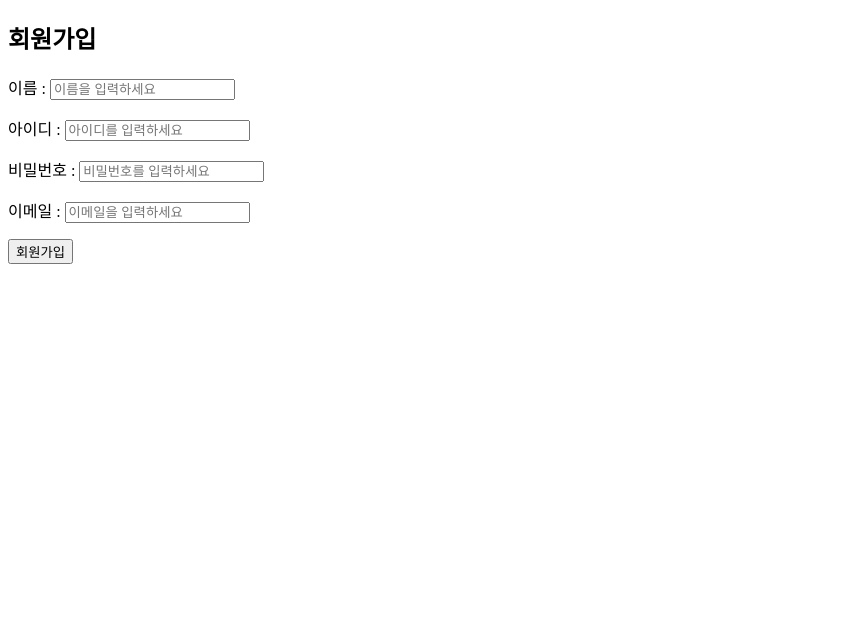
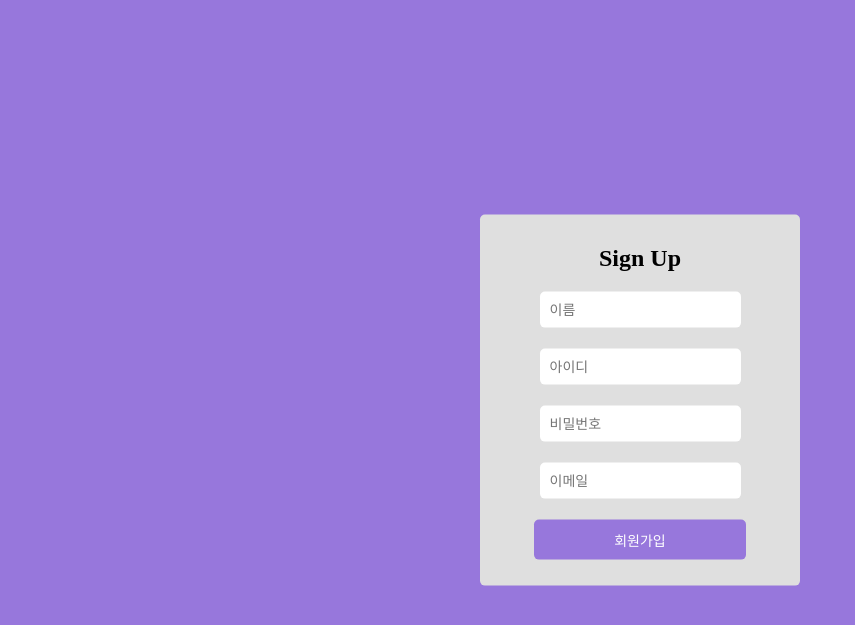
Before and after one commit to JeonJunPyo02/login-page, a PHP site: page /signup.html in a window 1280 px wide. Shown: the top 625 px of the page, without its empty margins (0-855 px from the left). Run offline with PHP 8.4, Linux system fonts and the light colour scheme.

Commit message:
로그인 및 회원가입
session & database 활용

```diff
--- /dev/null
+++ b/account.css
@@ -0,0 +1,38 @@
+body {
+    margin: 0;
+    background-color: rgb(151, 119, 220);
+}
+
+.account-form {
+    width: 300px;
+    border: 0;
+    border-radius: 5px;
+    background-color: rgb(223, 223, 223);
+    text-align: center;
+    padding: 10px;
+
+    /*수직 수평 중앙 정렬*/
+    position: absolute;
+    top: 50%;
+    left: 50%;
+    transform: translate(-50%, -50%);
+}
+
+.text-field {
+    font-size: 14px;
+    margin-bottom: 5px;
+    border: none;
+    border-radius: 5px;
+    padding: 10px;
+}
+
+.submit-btn {
+    font-size: 14px;
+    color: rgb(255, 255, 255);
+    background-color: rgb(151, 119, 220);
+    border: none;
+    border-radius: 5px;
+    padding: 10px;
+    padding-left: 80px;
+    padding-right: 80px;
+}
--- a/signup.html
+++ b/signup.html
@@ -1,20 +1,27 @@
 <!DOCTYPE html>
 <html lang="ko">
+
 <head>
 	<meta charset="UTF-8">
-	<meta name="viewport" content="width=device-width, initial-scale=1.0">
+	<meta http-equiv="X-UA-Compatible" content="IE=edge">
+	<meta name='viewport' content='width=device-width, intial-scale=1.0'>
+
+	<!--login.css 파일 연결-->
+	<link rel="stylesheet" href="account.css">
 	<title>Alioth's 회원가입 페이지</title>
+
 </head>
 <body>
-	<h2>회원가입</h2>
+	<div class="account-form">
+	<h2>Sign Up</h2>
 
 	<form action="signup.php" method="post">
-        <p>이름 : <input type="text" name="name" placeholder="이름을 입력하세요" required></p>
-		<p>아이디 : <input type="text" name="userid" placeholder="아이디를 입력하세요" required></p>
-		<p>비밀번호 : <input type="password" name="userpw" placeholder="비밀번호를 입력하세요" required></p>
-		<!-- <p>비밀번호 재입력 : <input type="password" name="userpw" placeholder="비밀번호를 재입력하세요" required></p> -->
-        <p>이메일 : <input type="text" name="email" placeholder="이메일을 입력하세요"></p>
-        <p><input type="submit" value="회원가입"></p>
+        <p><input type="text" name="name" placeholder="이름" required class="text-field"></p>
+		<p><input type="text" name="userid" placeholder="아이디" required class="text-field"></p>
+		<p><input type="password" name="userpw" placeholder="비밀번호" required class="text-field"></p>
+        <p><input type="text" name="email" placeholder="이메일"  class="text-field"></p>
+		<p><input type="submit" value="회원가입" class="submit-btn"></p>
 	</form>
+	</div>
 </body>
 </html>
```
Also changed, not shown: index.css (added, +30 -0 lines), index.php (+32 -17 lines), login.html (+13 -5 lines), login.php (+21 -19 lines), logout.php (+4 -5 lines), session.php (added, +7 -0 lines), signup.php (+8 -9 lines).
